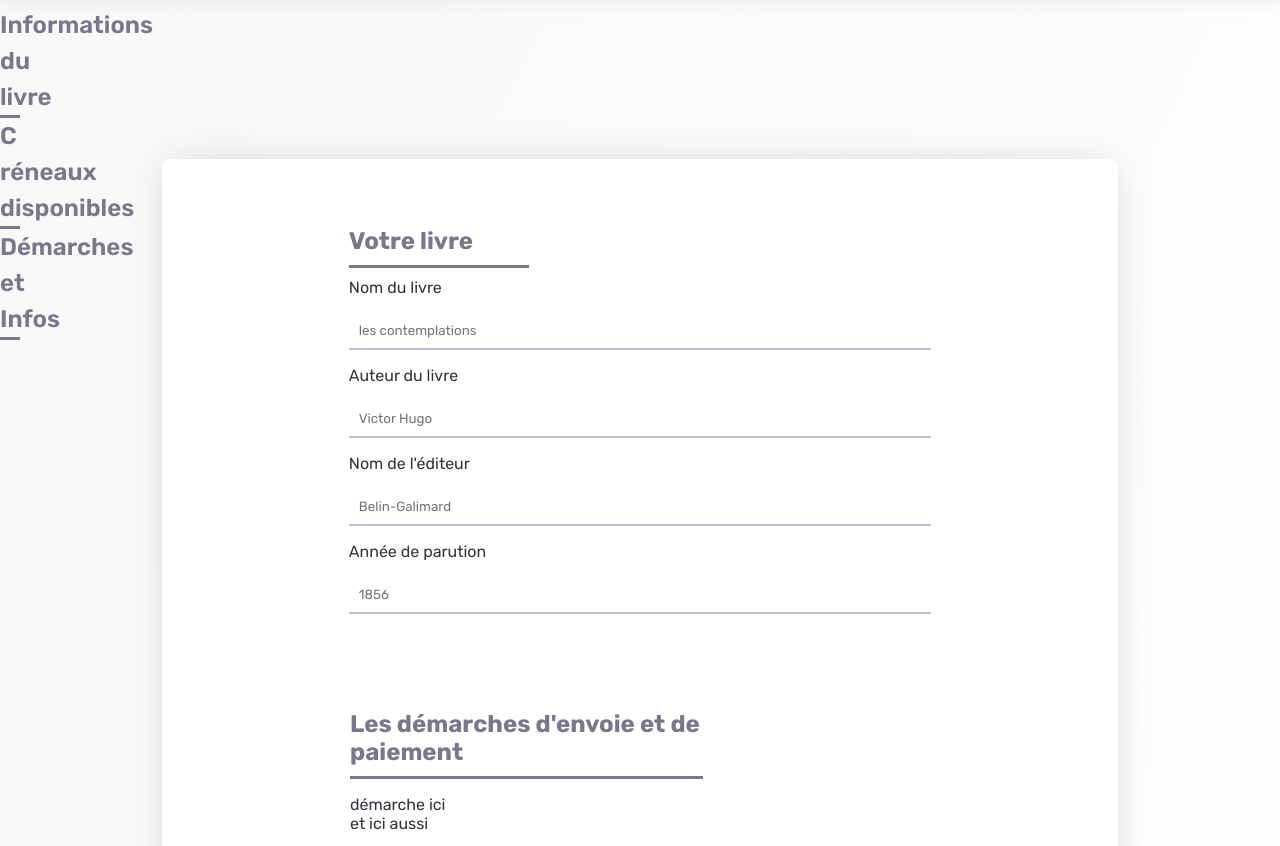
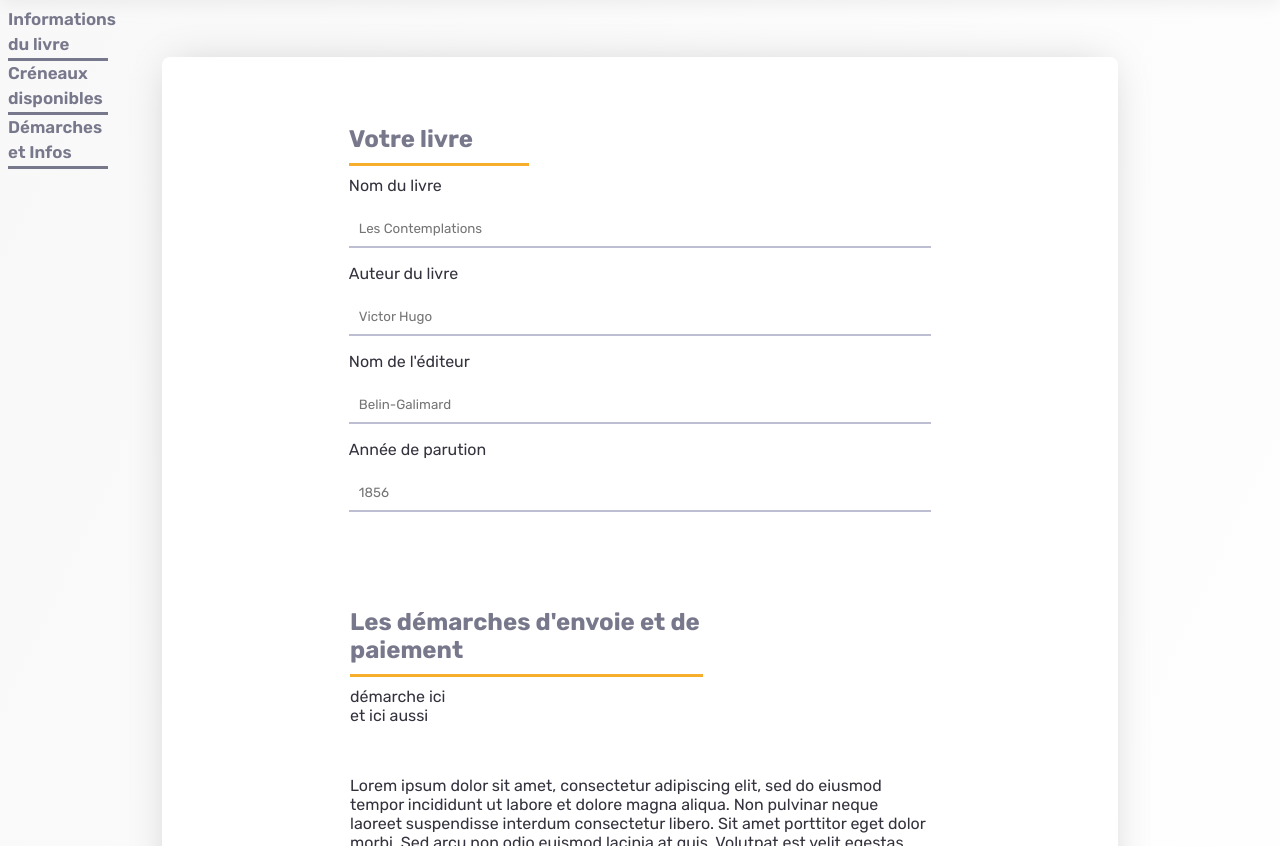
Before and after one commit to LouisLecouturier/Book-Sharing, a plain HTML site: page pages/reselling/code/index.html in a window 1280 px wide. Shown: the part 67-913 px from the top of the page. Drawn offline with Linux system fonts and the light colour scheme.

Commit message:
modified:   pages/reselling/code/index.html 	modified:   pages/reselling/styles/style.css

```diff
--- a/pages/reselling/code/index.html
+++ b/pages/reselling/code/index.html
@@ -18,7 +18,7 @@
         <a href="../sell.html" class="link">Revente</a>
       </nav>
       <a class="cart" href="../cart/cart.html">
-        <img src="../images/icons/cart.svg" />
+        <img src="../../../images/icons/cart.svg" />
       </a>
 
       <div class="mobile">
@@ -37,19 +37,18 @@
     </header>
 
     <!--___________________main body_______________________________-->
-    <div class = "corp">
-      <div class="left_band">
-        <a href="#form" class = "link">Informations du livre</a>
-        <a href="#calender" class = "link">C  réneaux disponibles</a>
-        <a href="#info" class = "link">Démarches et Infos</a>
-      </div>
-      <br/>
+
+    <ul>
+      <li><a href="#form" class = "link">Informations du livre</a></li>
+      <li><a href="#calender" class = "link">Créneaux disponibles</a></li>
+      <li><a href="#info" class = "link">Démarches et Infos</a></li>
+    </ul>
 
       <div class = "bandeau">
         <form class = "form">
           <h2>Votre livre</h2>
               <label for="name:">Nom du livre</label><br>
-                <p type="name:"><input placeholder="les contemplations"></p>
+              <p type="name:"><input placeholder="Les Contemplations"></p>
 
               <label for="author">Auteur du livre</label><br>
               <p type="author"><input placeholder="Victor Hugo"></p>
@@ -63,8 +62,11 @@
 
     <div class="bottom">
       <div class="steps">
-          <h2>Les démarches d'envoie et de paiement</h2>
-          <p>démarche ici<br>et ici aussi</p>
+        <h2 id="info">Les démarches d'envoie et de paiement</h2>
+        <div class="info_content"
+        <p>démarche ici<br>et ici aussi</p><br><p>Lorem ipsum dolor sit amet, consectetur adipiscing elit, sed do eiusmod tempor incididunt ut labore et dolore magna aliqua. Non pulvinar neque laoreet suspendisse interdum consectetur libero. Sit amet porttitor eget dolor morbi. Sed arcu non odio euismod lacinia at quis. Volutpat est velit egestas dui id ornare arcu. Quis viverra nibh cras pulvinar mattis nunc sed blandit libero. Congue mauris rhoncus aenean vel elit scelerisque mauris pellentesque pulvinar. Risus quis varius quam quisque. Laoreet id donec ultrices tincidunt arcu non. Lectus urna duis convallis convallis tellus.
+        </p>
+        </div>
       </div>
 
       <div class="resell_button">
@@ -73,7 +75,7 @@
     </div>
 
     </div>
-    </div>
+
 
     <!--_______footer____________-->
 
--- a/pages/reselling/styles/style.css
+++ b/pages/reselling/styles/style.css
@@ -32,36 +32,46 @@ a {
   margin: 0 auto;
 }
 
-/*________________________________formulaire ______________________________*/
-.left_band{
-  width: 250px;
+/*________________________________Left_menu______________________________*/
+
+ul{
+  list-style-type: none;
+  width: 15%;
+  height:300px;
   margin-top: 10px;
-  margin-right: -100px;
-  display: flex;
-  flex-direction: column;
+  margin-right: 0;
+  position: fixed;
+  overflow: auto;
+  padding-left: 8px;
+}
+
+
+li a{
+  display: block;
+  text-decoration: none;
+  text-justify: auto;
+  /* padding: 3px; */
+  font-size: calc(0.1em + 1.2vw);
+  min-block-size:30px ;
+  font-weight: 600;
+  line-height: 1.5em;
+  color:#78788c;
+  border-bottom:3px solid #78788c;
+  max-width: 100vb;
+}
+
+
+li a:hover{
+  transition: all 0.2s ease-in-out;
+  color:#f0a400;
 
 }
 
 
-.left_band>a{
-
-  font-size: 1.5em;
-  font-weight: 600;
-  line-height: 1.5em;
-  width:20px;
-  color:#78788c;
-  border-bottom:3px solid #78788c
-
-}
-
-.left_band>a:hover{
-  transition: all 0.2s ease-in-out;
-  background-color:#f6ae2c;
-}
-
+/*________________________________forms______________________________*/
 .bandeau{
   height:1100px;
-  margin-top: -200px;
+  margin-top: 60px;
   margin-bottom: 50px;
   background:#ffffff;
   margin-left: auto;
@@ -89,7 +99,7 @@ h2{margin:10px 0;
   padding-bottom:10px;
   width:180px;
   color:#78788c;
-  border-bottom:3px solid #78788c
+  border-bottom:3px solid #f6ae2c;
 }
 
 input{
@@ -114,7 +124,8 @@ input{
   display: flex;
   align-items: center;
   justify-content: center;
-  width: 256px;
+  width: calc(20vw - 50px);
+  min-width: 100px;
   height: 64px;
   /* margin-top: 20px;
   margin-right: -80px; */
@@ -137,15 +148,20 @@ input{
   margin:auto calc(10vh - 220px);
 }
 
+.info_content{
+  width: 45vw ;
+}
+
 .steps{
   margin-top: 200px;
   margin-left:calc(10vw + 170px);
+  margin-right: auto;
   width: 30%;
 }
 
 .steps>h2{
   width: 100%;
-  border-bottom:3px solid #78788c
+  border-bottom:3px solid #f6ae2c;
 }
 
 p{
@@ -155,4 +171,5 @@ p{
 .footer{
   justify-content: center;
   margin: 0 auto;
+  padding: 8px;
 }
```
Lines whose indentation alone changed are shown as unchanged.
